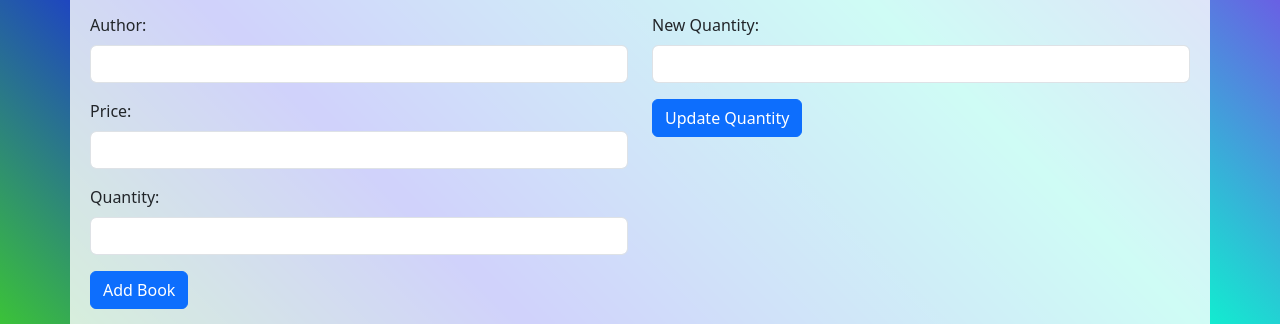
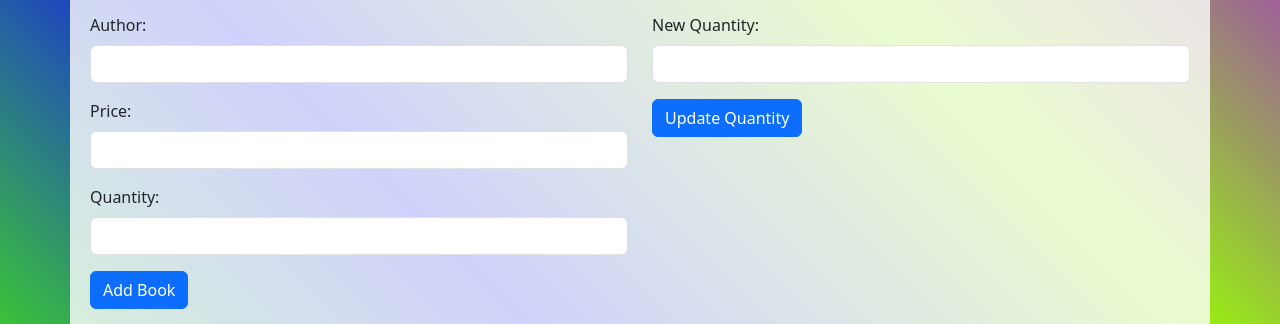
Before and after one commit to SaqeebPatel/Bookstore-Management, a plain HTML site: page index.html in a window 1280 px wide. Shown: the part 259-583 px from the top of the page. Drawn offline with nearby package versions, Linux system fonts and the light colour scheme.

Commit message:
add code

```diff
--- a/index.html
+++ b/index.html
@@ -16,7 +16,7 @@
       background-size: cover;
       background-repeat: no-repeat;
       background-attachment: fixed;
-      background: linear-gradient(45deg, #45ef08, #151ced, #0ff1cf, #a204f1);
+      background: linear-gradient(45deg, #45ef08, #151ced, #97f10f, #a204f1);
     }
 
     .container {
```
